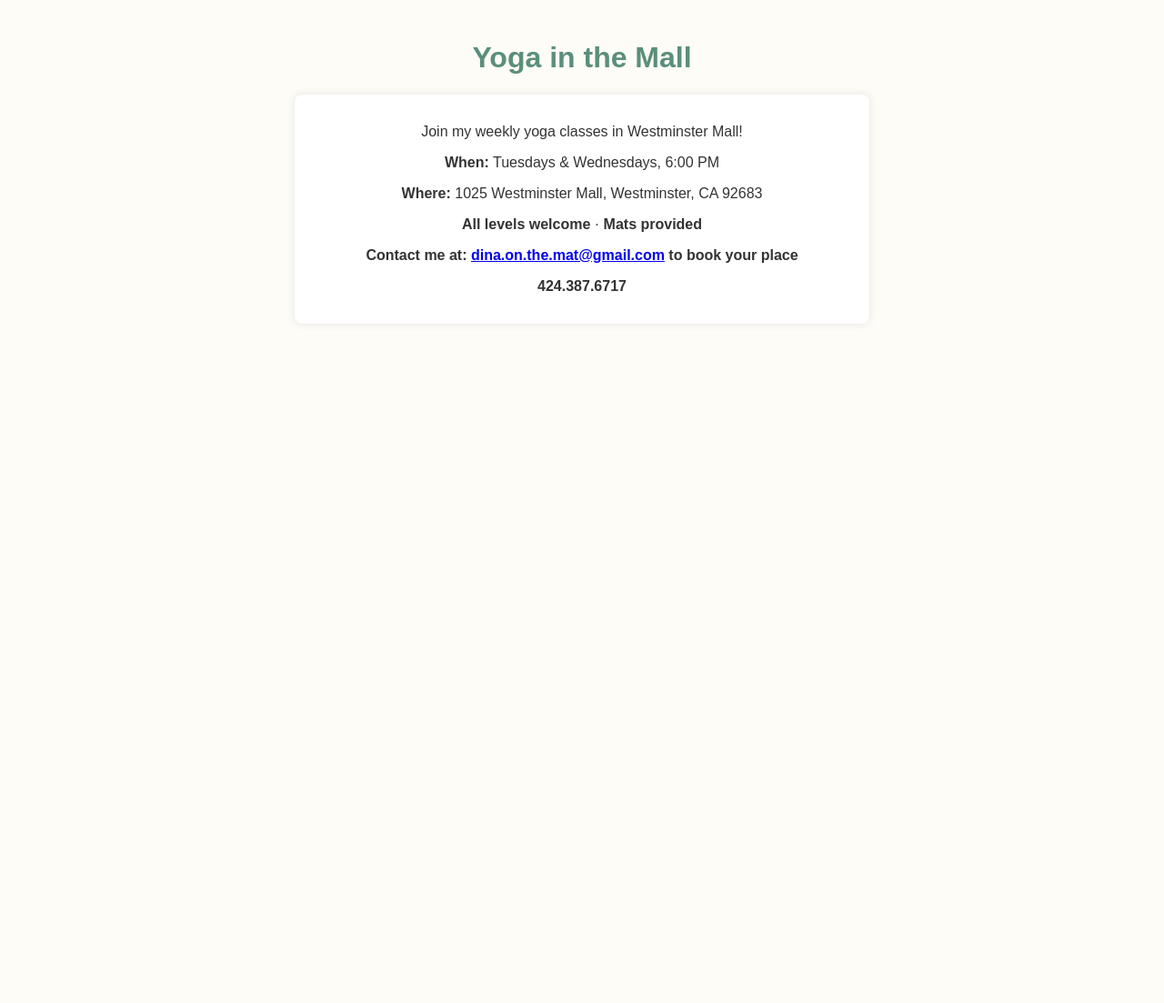
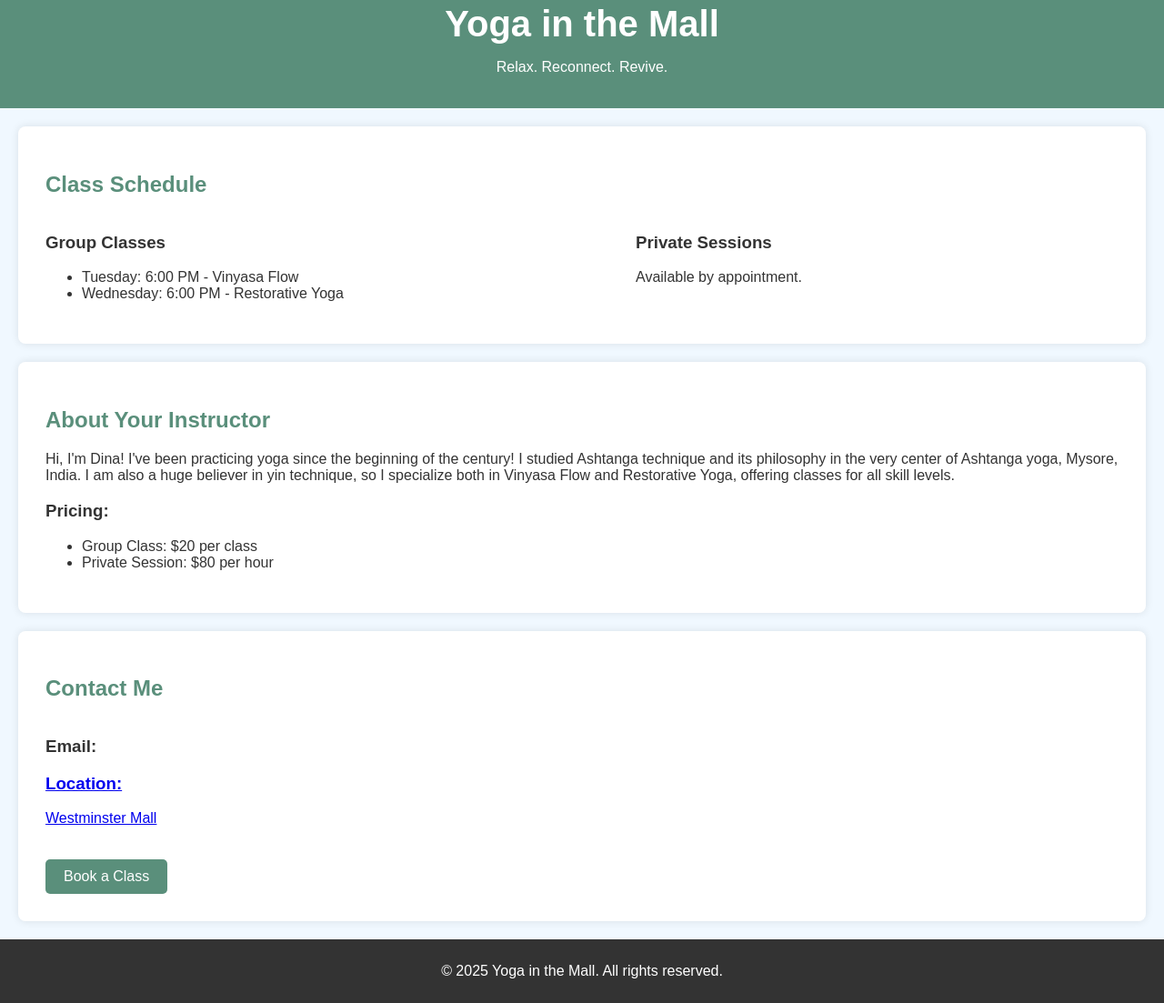
Before and after one commit to Dina5781/yoga, a plain HTML site: page index.html in a window 1280 px wide. Shown: the part 16-1119 px from the top of the page at 91% size. Before the commit the page ends 800 px from the top, so only its background shows below. Drawn offline with Linux system fonts and the light colour scheme.

Commit message:
Update index.html

```diff
--- a/index.html
+++ b/index.html
@@ -2,35 +2,120 @@
 <html lang="en">
 <head>
   <meta charset="UTF-8">
+  <meta name="viewport" content="width=device-width, initial-scale=1.0">
   <title>Yoga in the Mall</title>
   <style>
     body {
-      font-family: sans-serif;
-      background: #fefcf6;
+      font-family: Arial, sans-serif;
+      background: #f0f8ff;
       color: #333;
+      margin: 0;
+      padding: 0;
+    }
+    header {
+      background: #5a8f7b;
+      color: #fff;
+      padding: 20px;
       text-align: center;
-      padding: 2em;
     }
-    h1 { color: #5a8f7b; }
-    .info {
+    header h1 {
+      font-size: 2.5rem;
+      margin: 0;
+    }
+    section {
+      padding: 30px;
+      margin: 20px;
       background: #fff;
-      padding: 1em;
+      box-shadow: 0 0 10px rgba(0, 0, 0, 0.1);
       border-radius: 8px;
-      box-shadow: 0 0 10px rgba(0,0,0,0.1);
-      max-width: 600px;
-      margin: auto;
+    }
+    h2 {
+      color: #5a8f7b;
+    }
+    .schedule, .contact-info {
+      display: flex;
+      justify-content: space-between;
+    }
+    .schedule div, .contact-info div {
+      width: 45%;
+    }
+    .cta-button {
+      background-color: #5a8f7b;
+      color: #fff;
+      padding: 10px 20px;
+      border: none;
+      border-radius: 5px;
+      text-align: center;
+      text-decoration: none;
+      display: inline-block;
+      margin-top: 20px;
+    }
+    footer {
+      background: #333;
+      color: #fff;
+      padding: 10px;
+      text-align: center;
     }
   </style>
 </head>
+
 <body>
-  <h1>Yoga in the Mall</h1>
-  <div class="info">
-    <p>Join my weekly yoga classes in Westminster Mall!</p>
-    <p><strong>When:</strong> Tuesdays & Wednesdays, 6:00 PM</p>
-    <p><strong>Where:</strong> 1025 Westminster Mall, Westminster, CA 92683</p>
-    <p><strong>All levels welcome</strong> · <strong>Mats provided<strong></p>
-    <p>Contact me at: <a href="mailto:dina.on.the.mat@gmail.com">dina.on.the.mat@gmail.com</a> to book your place</p>
-      <p>424.387.6717<p>
-  </div>
+
+  <!-- Header Section -->
+  <header>
+    <h1>Yoga in the Mall</h1>
+    <p>Relax. Reconnect. Revive.</p>
+  </header>
+
+  <!-- Yoga Classes Schedule -->
+  <section>
+    <h2>Class Schedule</h2>
+    <div class="schedule">
+      <div>
+        <h3>Group Classes</h3>
+        <ul>
+          <li>Tuesday: 6:00 PM - Vinyasa Flow</li>
+          <li>Wednesday: 6:00 PM - Restorative Yoga</li>
+        </ul>
+      </div>
+      <div>
+        <h3>Private Sessions</h3>
+        <p>Available by appointment.</p>
+      </div>
+    </div>
+  </section>
+
+  <!-- About and Pricing Section -->
+  <section>
+    <h2>About Your Instructor</h2>
+    <p>Hi, I'm Dina! I've been practicing yoga since the beginning of the century! I studied Ashtanga technique and its philosophy in the very center of Ashtanga yoga, Mysore, India. I am also a huge believer in yin technique, so  I specialize both in Vinyasa Flow and Restorative Yoga, offering classes for all skill levels.</p>
+    <h3>Pricing:</h3>
+    <ul>
+      <li>Group Class: $20 per class</li>
+      <li>Private Session: $80 per hour</li>
+    </ul>
+  </section>
+
+  <!-- Contact Info and Call-to-Action -->
+  <section>
+    <h2>Contact Me</h2>
+    <div class="contact-info">
+      <div>
+        <h3>Email:</h3>
+        <p><a href="mailto:dina.on.the.mat@gmail.com>dina.on.the.mat@gmail.com</a></p>
+      </div>
+      <div>
+        <h3>Location:</h3>
+        <p>Westminster Mall</p>
+      </div>
+    </div>
+    <a href="mailto:dina.on.the.mat@gmail.com" class="cta-button">Book a Class</a>
+  </section>
+
+  <!-- Footer -->
+  <footer>
+    <p>&copy; 2025 Yoga in the Mall. All rights reserved.</p>
+  </footer>
+
 </body>
 </html>
```
